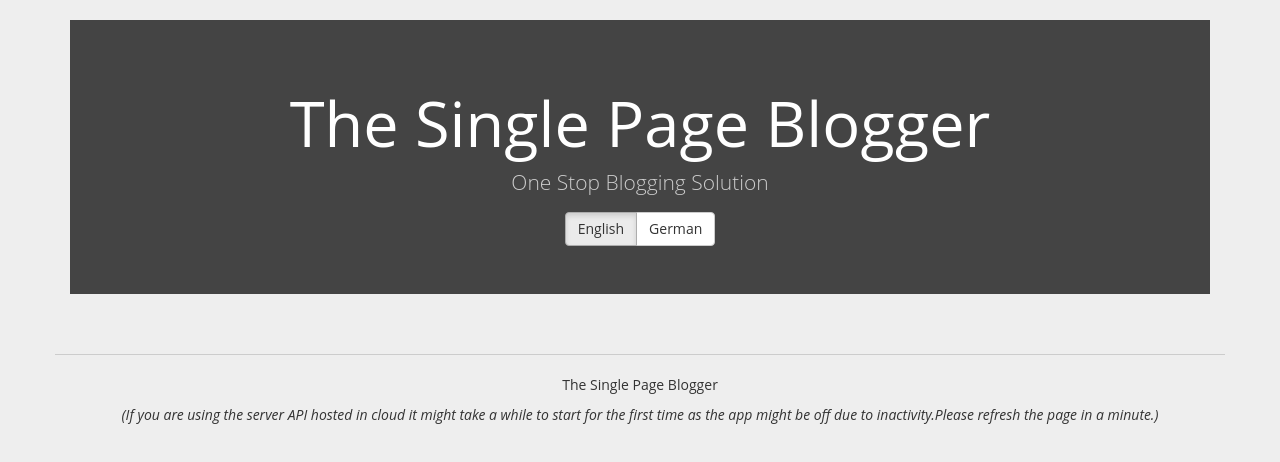
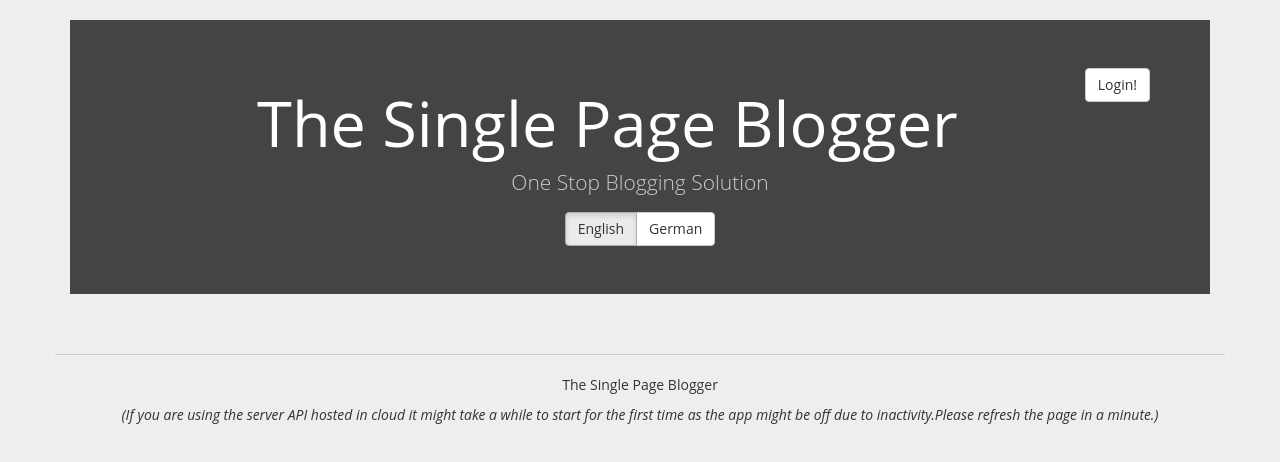
Before and after one commit to Shravanimitta/blogger, a website: page app/index.html in a window 1280 px wide. Drawn offline with Linux system fonts and the light colour scheme; no server answers.

Commit message:
updated index.html to add link to admin

```diff
--- a/app/index.html
+++ b/app/index.html
@@ -11,6 +11,7 @@
   <div class="container" ng-cloak>
 	<br/>
 	<div class="jumbotron text-center">
+    <a class="btn btn-default pull-right " ui-sref="login">Login!</a>
 		<h1>{{'TITLE' | translate}}</h1>
 		<p>{{'SUBTITLE' | translate}}</p>
         <div class="btn-group btn-toggle">
```
